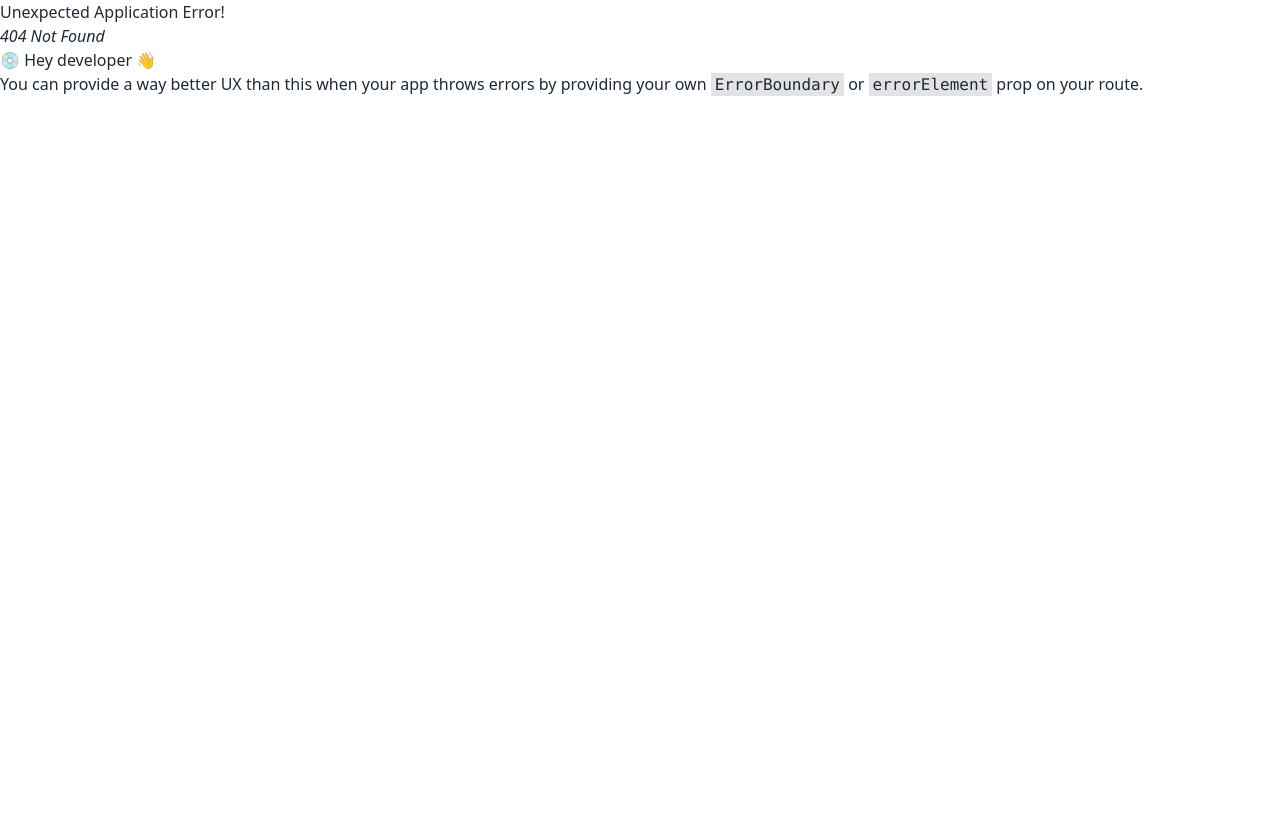
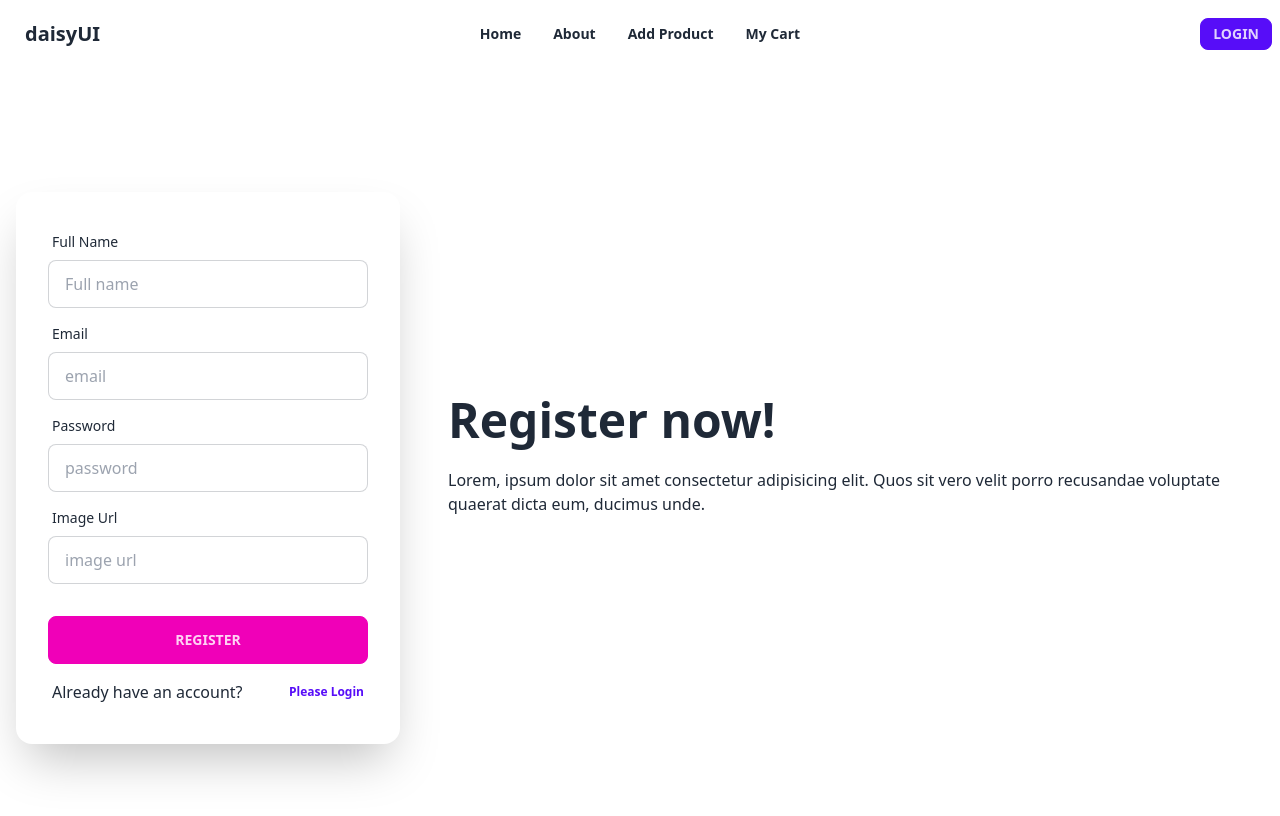
Before and after one commit to swadebsharma6/brand-shop-client-public, a React (Vite) app: page /register in a window 1280 px wide. Before the commit this address had no page. Shown: the top 816 px of the page. Built offline with nearby package versions, Linux system fonts and the light colour scheme.

Commit message:
added user created and user login form

```diff
--- a/src/Pages/Login/Login.jsx
+++ b/src/Pages/Login/Login.jsx
@@ -1,10 +1,44 @@
+import { Link } from "react-router-dom";
 
 
 const Login = () => {
     return (
-        <div>
-            login
+        <section>
+        <div className="hero min-h-screen bg-base-100">
+        <div className="hero-content flex-col lg:flex-row-reverse">
+            <div className="text-center lg:ml-8 lg:text-left">
+                <h1 className="text-5xl font-bold">Login now!</h1>
+                <p className="py-6">Provident cupiditate voluptatem et in. Quaerat fugiat ut assumenda excepturi exercitationem quasi. In deleniti eaque aut repudiandae et a id nisi.</p>
+            </div>
+            <div className="card flex-shrink-0 w-full max-w-sm shadow-2xl bg-base-100">
+                <div className="card-body">
+                    <div className="form-control">
+                        <label className="label">
+                            <span className="label-text">Email</span>
+                        </label>
+                        <input type="text" placeholder="email" className="input input-bordered" />
+                    </div>
+                    <div className="form-control">
+                        <label className="label">
+                            <span className="label-text">Password</span>
+                        </label>
+                        <input type="text" placeholder="password" className="input input-bordered" />
+                        <label className="label">
+                            <a href="#" className="label-text-alt link link-hover">Forgot password?</a>
+                        </label>
+                    </div>
+                    <div className="form-control mt-6 p-0">
+                        <button type="submit" className="btn btn-primary">Login</button>
+                    </div>
+                    <label className="label">
+                        New to this Website? <Link to="/register" className="label-text-alt text-primary font-semibold link link-hover">Create an account</Link>
+                    </label>
+
+                </div>
+            </div>
         </div>
+    </div>
+        </section>
     );
 };
 
--- /dev/null
+++ b/src/Pages/Register/Register.jsx
@@ -0,0 +1,55 @@
+import { Link } from "react-router-dom";
+
+
+const Register = () => {
+    return (
+        <section>
+        <div className="hero min-h-screen bg-base-100">
+        <div className="hero-content flex-col  lg:flex-row-reverse">
+            <div className="text-center lg:ml-8 lg:text-left">
+              <h1 className="text-5xl font-bold">Register now!</h1>
+            <p className="py-6">Lorem, ipsum dolor sit amet consectetur adipisicing elit. Quos sit vero velit porro recusandae voluptate quaerat dicta eum, ducimus unde.</p>
+             </div>
+
+            <div className="card flex-shrink-0 w-full max-w-sm shadow-2xl bg-base-100">
+                <form className="card-body">
+                    <div className="form-control">
+                        <label className="label">
+                            <span className="label-text">Full Name</span>
+                        </label>
+                        <input type="text" placeholder="Full name" className="input input-bordered" />
+                    </div>
+                    <div className="form-control">
+                        <label className="label">
+                            <span className="label-text">Email</span>
+                        </label>
+                        <input type="text" placeholder="email" className="input input-bordered" />
+                    </div>
+                    <div className="form-control">
+                        <label className="label">
+                            <span className="label-text">Password</span>
+                        </label>
+                        <input type="text" placeholder="password" className="input input-bordered" />
+                    </div>
+                    <div className="form-control">
+                        <label className="label">
+                            <span className="label-text">Image Url</span>
+                        </label>
+                        <input type="text" placeholder="image url" className="input input-bordered" />
+                    </div>
+                    <div className="form-control mt-6 p-0">
+                        <button type="submit" className="btn btn-secondary">Register</button>
+                    </div>
+                    <label className="label">
+                        Already have an account? <Link to="/login" className="label-text-alt text-primary font-semibold link link-hover">Please Login</Link>
+                    </label>
+
+                </form>
+            </div>
+        </div>
+    </div>
+        </section>
+    );
+};
+
+export default Register;
--- a/src/Routes/routes.jsx
+++ b/src/Routes/routes.jsx
@@ -6,6 +6,7 @@ import AddProduct from '../Pages/AddProduct/AddProduct';
 import Home from '../Pages/Home/Home';
 import Login from '../Pages/Login/Login';
 import MyCart from '../Pages/MyCart/MyCart';
+import Register from '../Pages/Register/Register';
 
 const routes = createBrowserRouter([
     {
@@ -31,6 +32,10 @@ const routes = createBrowserRouter([
             {
                 path: '/login',
                 element: <Login></Login>
+            },
+            {
+                path: '/register',
+                element: <Register></Register>
             }
         ]
     }
--- a/src/components/Header/Header.jsx
+++ b/src/components/Header/Header.jsx
@@ -1,4 +1,4 @@
-import { NavLink } from "react-router-dom";
+import { Link, NavLink } from "react-router-dom";
 
 
 const Header = () => {
@@ -20,10 +20,7 @@ const Header = () => {
   to="/cart"
   className={({ isActive, }) => isActive ? "font-bold text-orange-500" : ""}> My Cart
  </NavLink></li>
-    <li><NavLink
-    to="/login"
-    className={({ isActive, }) => isActive ? "font-bold text-orange-500" : ""}>Login
-   </NavLink> </li>
+
 
     </>
 
@@ -48,7 +45,7 @@ const Header = () => {
           </ul>
         </div>
         <div className="navbar-end">
-          <a className="btn btn-sm btn-primary">Login</a>
+          <Link to='/login'><button className="btn btn-sm btn-primary">Login</button></Link>
         </div>
       </div>
         </section>
```
